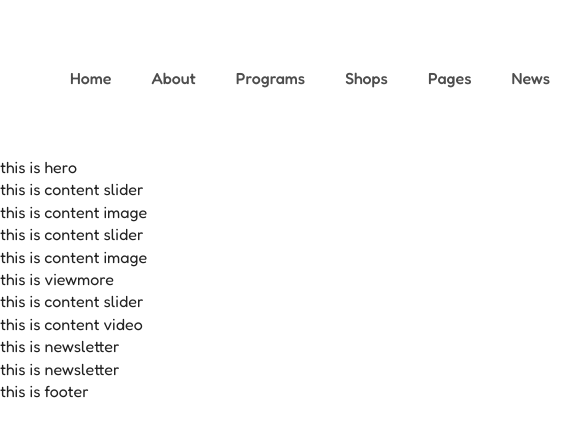
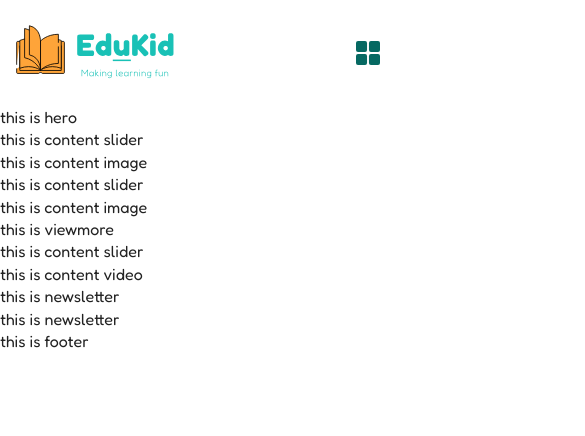
Before and after one commit to Cuong0685123/schoolkid_FE, a Next.js app: page / in a window 390 px wide. Shown: the top 436 px of the page, 585 px wide, since content can reach past the window. Built offline with nearby package versions, Linux system fonts and the light colour scheme.

Commit message:
styles(ui): responsive mobile for header

```diff
--- a/src/components/header/index.js
+++ b/src/components/header/index.js
@@ -21,6 +21,7 @@ export default function Index(params) {
                 </div>
                 <div className={styles.apply_now}>
                     <button>Apply now</button>
+                    <Image src={'/images/grid.svg'} alt="Grid" width={37} height={37} />
                 </div>
             </div>
         </>
--- a/src/components/header/styles.module.scss
+++ b/src/components/header/styles.module.scss
@@ -6,6 +6,23 @@
     justify-content: space-between;
     align-items: center;
     padding: 30px 70px;
+
+    @include respond-mobile() {
+        padding: 25px 10px;
+    }
+
+    .logo {
+
+        img {
+            width: 233px;
+            height: 82px;
+
+            @include respond-mobile() {
+                width: 171px;
+                height: 56px;
+            }
+        }
+    }
 
     .navbar {
 
@@ -42,9 +59,17 @@
                 }
             }
         }
+
+        @include respond-mobile() {
+            display: none;
+        }
     }
 
     .apply_now {
+        display: flex;
+        gap: 24px;
+        align-items: center;
+        justify-content: center;
 
         button {
             border: none;
@@ -59,6 +84,20 @@
             &:hover {
                 background-color: var(--color-darker-yellow);
             }
+
+            @include respond-mobile() {
+                display: none;
+            }
+        }
+
+        img {
+            width: 37px;
+            height: 37px;
+
+            @include respond-mobile() {
+                width: 24px;
+                height: 24px;
+            }
         }
     }
 }
```
Also changed, not shown: public/images/grid.svg (added).
